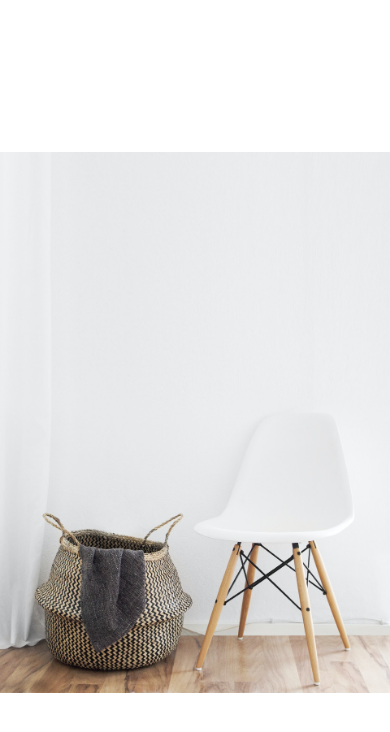
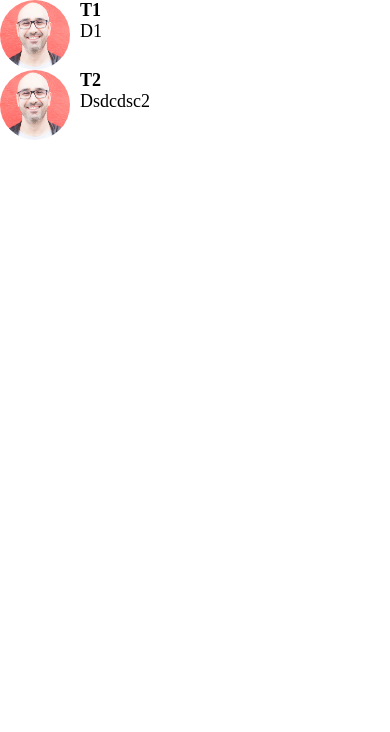
Before and after one commit to germanmb23/ReactNative_DoneWithIt, a React Native app: screen / in a window 390 px wide. Shown: the top 732 px of the page. Built offline with nearby package versions, Linux system fonts and the light colour scheme.

Commit message:
FlatItem

```diff
--- a/App.js
+++ b/App.js
@@ -5,8 +5,9 @@ import { Text, View } from 'react-native';
 import Card from './app/components/Card';
 import ListItem from './app/components/ListItem';
 import ListingDetailsScreen from './app/screens/ListingDetailsScreen';
+import MessagesScreen from './app/screens/MessagesScreen';
 import ViewImageScreen from './app/screens/ViewImageScreen';
 
 export default function App() {
-  return <ViewImageScreen />;
+  return <MessagesScreen />;
 }
--- /dev/null
+++ b/app/screens/MessagesScreen.js
@@ -0,0 +1,51 @@
+import React from 'react';
+import {
+  FlatList,
+  SafeAreaView,
+  View,
+  StyleSheet,
+} from 'react-native';
+
+import AppText from '../components/AppText';
+import ListItem from '../components/ListItem';
+
+const messages = [
+  {
+    id: 1,
+    title: 'T1',
+    description: 'D1',
+    image: require('../../assets/mosh.jpg'),
+  },
+  {
+    id: 2,
+    title: 'T2',
+    description: 'Dsdcdsc2',
+    image: require('../../assets/mosh.jpg'),
+  },
+];
+
+function MessagesScreen(props) {
+  return (
+    <SafeAreaView style={styles.screen}>
+      <FlatList
+        data={messages}
+        keyExtractor={(message) => message.id.toString()}
+        renderItem={({ item }) => (
+          <ListItem
+            title={item.title}
+            subTitle={item.description}
+            image={item.image}
+          />
+        )}
+      />
+    </SafeAreaView>
+  );
+}
+
+const styles = StyleSheet.create({
+  screen: {
+    paddingTop: 0,
+  },
+});
+
+export default MessagesScreen;
```
